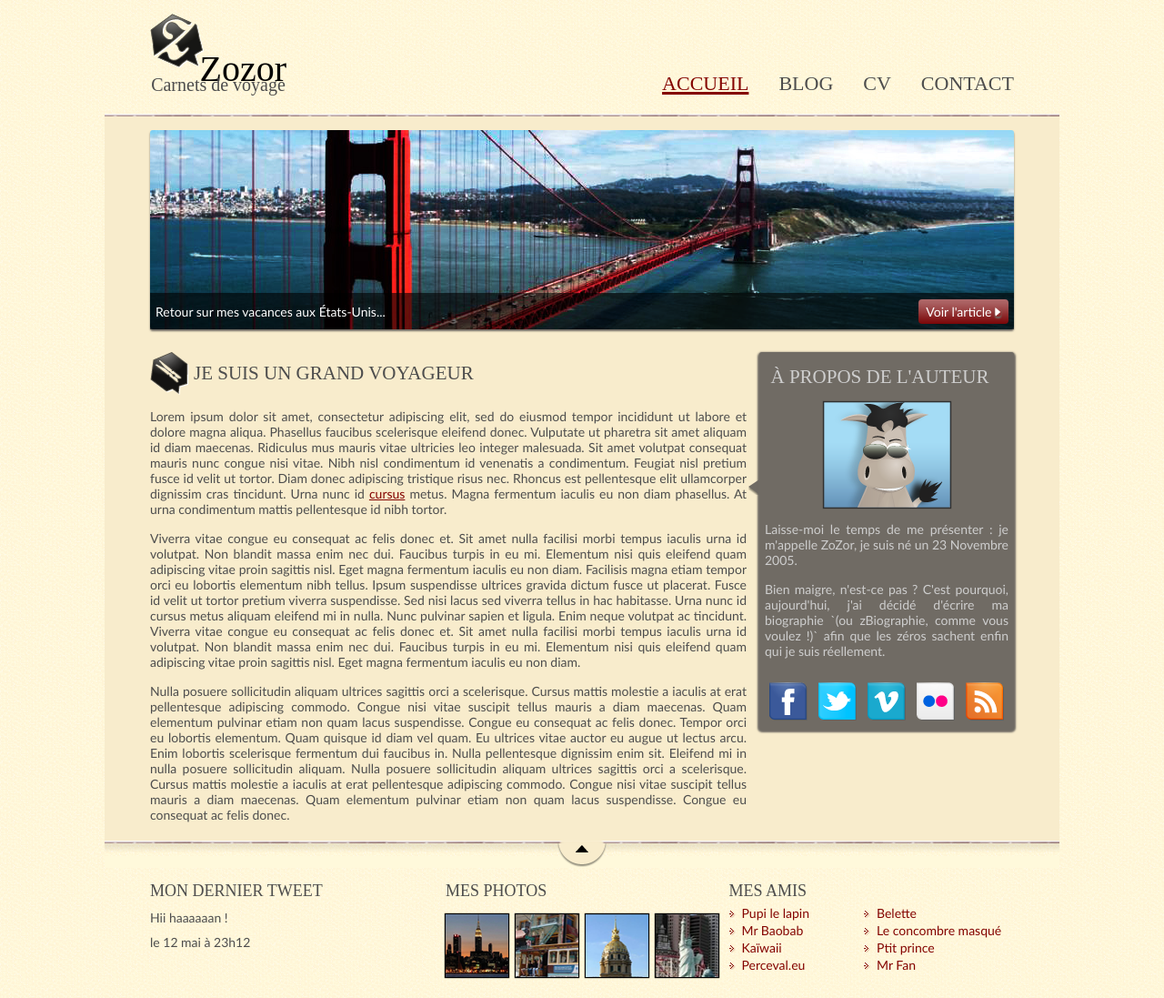
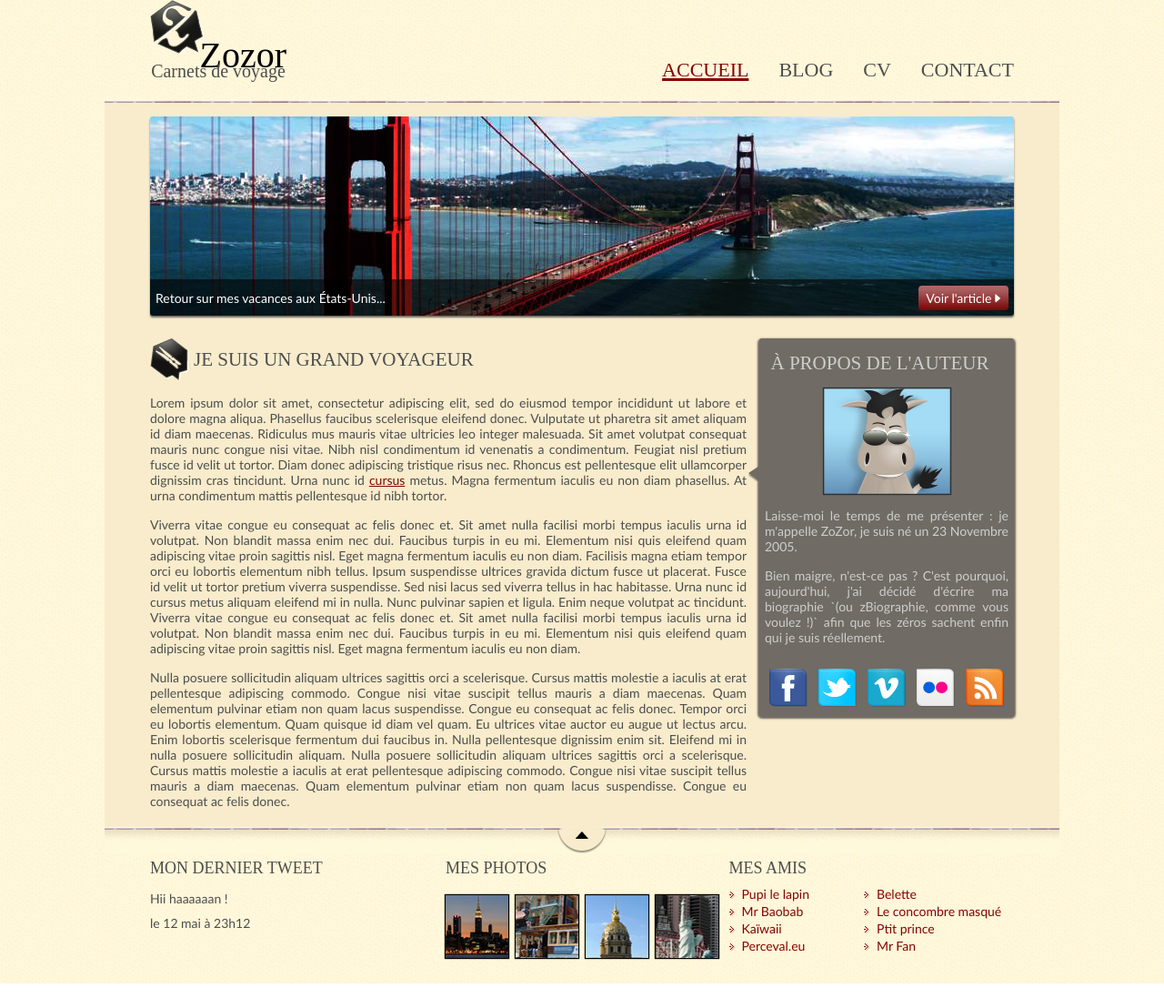
Before and after one commit to bakakoozin/Zozor, a plain HTML site: page index.html in a window 1280 px wide. Shown: the whole page at 91% size. Drawn offline with Linux system fonts and the light colour scheme.

Commit message:
touche finale sur les positions

```diff
--- a/index.html
+++ b/index.html
@@ -33,9 +33,8 @@
             </div>
         </nav>
     </header>
-
+        <div class="separator"></div>
     <main>
-        <div class="separator"></div>
         <div class="banner"><img src="images/sanfrancisco.jpg" alt="photo de San Francisco">
             <div class="dark">
                 <a>Retour sur mes vacances aux États-Unis...</a>
@@ -92,9 +91,8 @@
                 </div>
             </div>
         </section>
+    </main>
         <div class="separator-bottom"><img src="images/ico_top.png" alt="icône avec une flèche vers le haut"></div>
-    </main>
-
     <footer>
         <div class="tweet">
             <h2>MON DERNIER TWEET</h2>
--- a/style/bandeau.css
+++ b/style/bandeau.css
@@ -1,12 +1,13 @@
 .banner {
     display: flex;
     position: relative;
-    padding: 15px 50px 0px 50px;
+    top: 15px;
+    border-radius: 3px;
+    box-shadow: 0px 2px 2px#706b64;
 }
 
 .banner img {
     border-radius: 3px;
-    box-shadow: 0px 2px 2px#706b64;
 }
 
 .button-article {
@@ -22,9 +23,10 @@
     align-items: center;
     position: absolute;
     bottom: 0;
-    left: 50px;
-    right: 50px;
+    width: 100%;
     height: 40px;
+    border-bottom-right-radius: 3px;
+    border-bottom-left-radius: 3px;
     color: white;
     background-color: rgba(0, 0, 0, 0.6);
     padding: 0px 6px;
--- a/style/footer.css
+++ b/style/footer.css
@@ -1,5 +1,7 @@
 footer h2 {
     font-size: 18px;
+    line-height: 0;
+    padding-bottom: 15px;
 }
 
 .tweet p{
--- a/style/section.css
+++ b/style/section.css
@@ -1,5 +1,6 @@
 section {
-    padding: 25px 50px 20px 50px;
+    padding-top: 40px;
+    padding-bottom: 20px;
     display: flex;
     align-items: flex-start;
 }
--- a/style/style.css
+++ b/style/style.css
@@ -37,7 +37,7 @@ h2{
 }
 
 header {
-    padding: 15px 50px 0px 50px;
+    padding: 0px 50px 0px 50px;
 }
 
 .separator {
@@ -50,10 +50,11 @@ header {
 
 main {
     background-color: #f8eccc;
+    padding: 0px 50px 0px 50px;
 }
 
 footer {
-    padding: 0px 50px 20px 50px;
+    padding: 0px 50px 25px 50px;
 }
 
 .separator-bottom {
```
